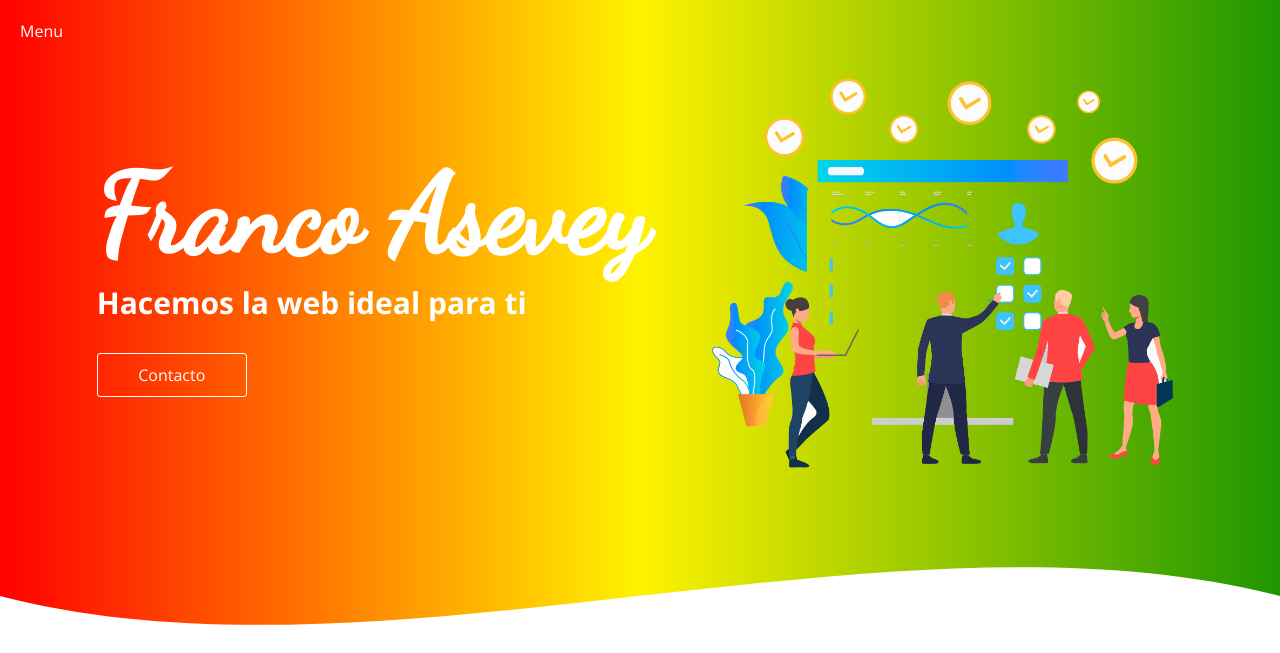
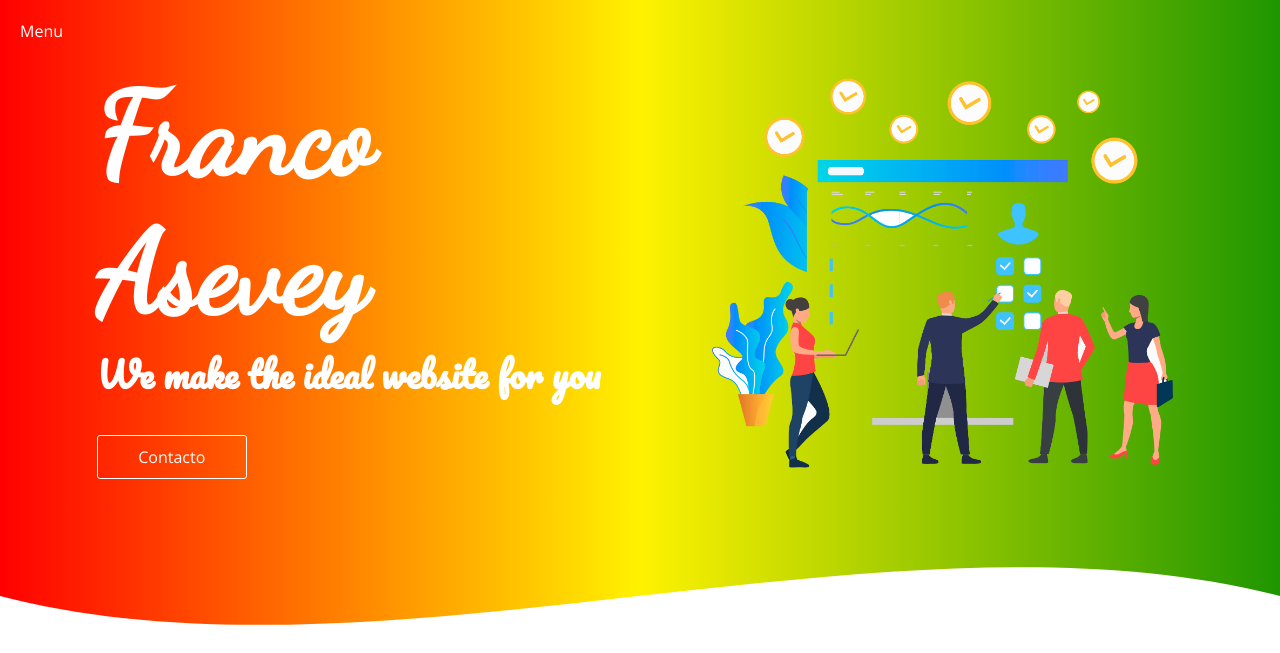
Before and after one commit to francoasevey/animated-menu, a plain HTML site: page index.html in a window 1280 px wide. Drawn offline with nearby package versions, Linux system fonts and the light colour scheme.

Commit message:
font family h2

```diff
--- a/estilos.css
+++ b/estilos.css
@@ -55,13 +55,14 @@ img{
     color: #fff;
 }
 .textos h1{
-    font-size: 110px;
+    font-size: 115px;
     animation: moverDerecha 1s ease-in ;
     font-family: 'Dancing Script', cursive;
 }
 .textos h2{
-    font-size: 30px;
+    font-size: 35px;
     animation: moverIzquierda 1s ease-in ;
+    font-family: 'Pacifico', cursive;
 }
 .textos a{
     display: inline-block;
--- a/index.html
+++ b/index.html
@@ -10,6 +10,7 @@
 <link rel="preconnect" href="https://fonts.gstatic.com" crossorigin>
 <link href="https://fonts.googleapis.com/css2?family=Dancing+Script&display=swap" rel="stylesheet">
 <link href="https://fonts.googleapis.com/css2?family=Open+Sans:ital,wght@0,400;0,700;0,800;1,300&display=swap" rel="stylesheet">
+<link href="https://fonts.googleapis.com/css2?family=Pacifico&display=swap" rel="stylesheet">
 </head>
 <body>
     <header>
@@ -24,7 +25,7 @@
         </nav>
             <div class="textos">
                 <h1>Franco Asevey</h1>
-                <h2>Hacemos la web ideal para ti</h2>
+                <h2>We make the ideal website for you</h2>
                 <a href="#">Contacto</a>
             </div>
             <img src="vector.png" alt="">
```
